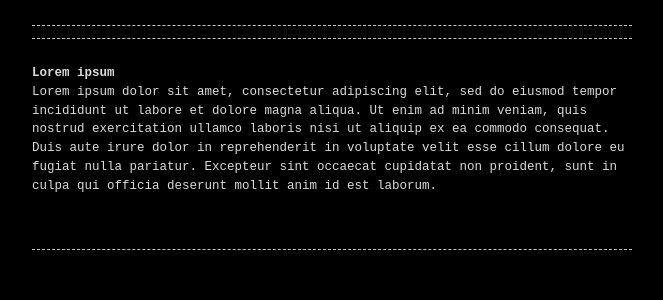
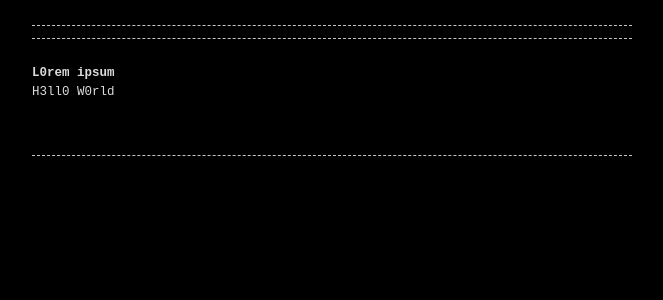
Before and after one commit to setpasslock/setpasslock.github.io, a Jekyll site: the page built from index.md, in a window 1280 px wide. Shown: the top 300 px of the page, without its empty margins (308-971 px from the left). Built offline with Jekyll 4.4.1, drawn with Linux system fonts in a browser that asks for light colours.

Commit message:
Update index.md

```diff
--- a/index.md
+++ b/index.md
@@ -4,6 +4,6 @@
 permalink: /
 ---
 
-# Lorem ipsum
+# L0rem ipsum
 
-Lorem ipsum dolor sit amet, consectetur adipiscing elit, sed do eiusmod tempor incididunt ut labore et dolore magna aliqua. Ut enim ad minim veniam, quis nostrud exercitation ullamco laboris nisi ut aliquip ex ea commodo consequat. Duis aute irure dolor in reprehenderit in voluptate velit esse cillum dolore eu fugiat nulla pariatur. Excepteur sint occaecat cupidatat non proident, sunt in culpa qui officia deserunt mollit anim id est laborum.
+H3ll0 W0rld
```
